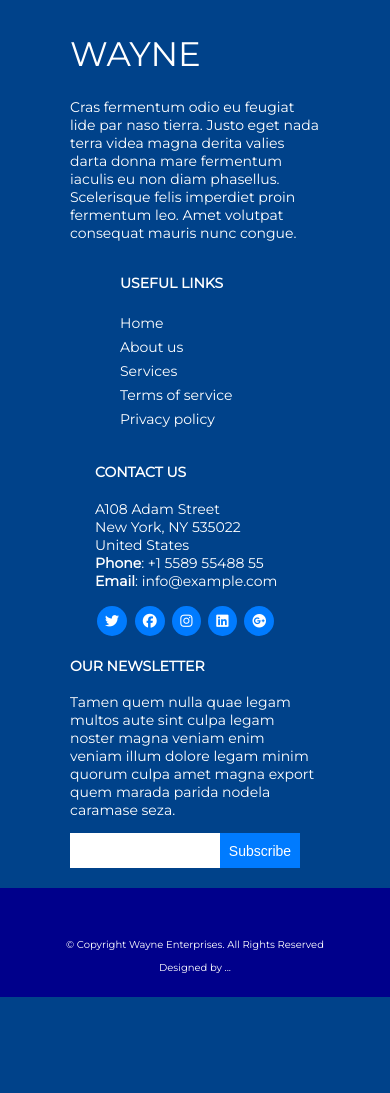
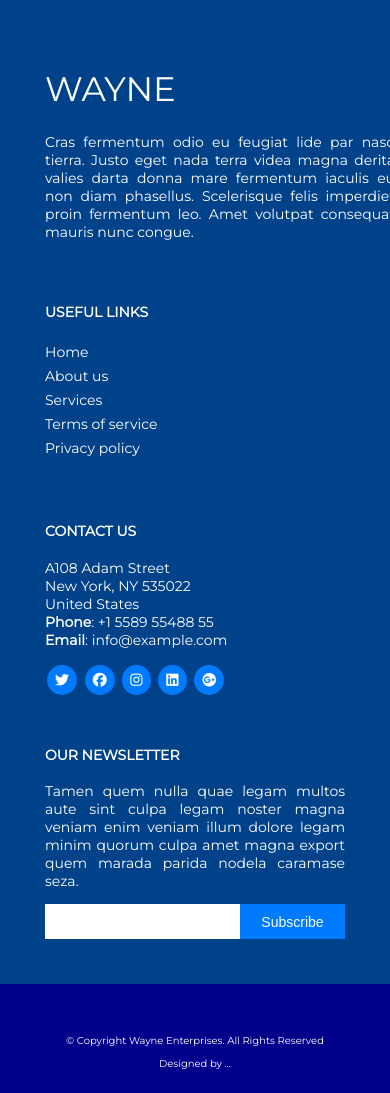
Before and after one commit to lia1810/footer-tp, a plain HTML site: page index.html in a window 390 px wide. Before the commit the page ends 997 px from the top, so only its background shows below. Drawn offline with Linux system fonts and the light colour scheme.

Commit message:
cambie diseño

```diff
--- a/style.css
+++ b/style.css
@@ -7,18 +7,20 @@
 }
  footer {
      display: flex;
-     justify-content: center;
-     padding:0px 20px 10px 20px;
-     margin: 10px 50px 10px 50px;
+     justify-content: space-evenly;
+     padding:30px ;
      font-size:14px;
-     text-align:left;
+     text-align:justify;
 }
 .container{
     display:flex;
-    justify-content: space-evenly;
-    align-items:center;
     flex-wrap:wrap;
+
 }
+.container > div{
+    margin: 15px;
+}
+
  .wayne {
      width: 350px;
      margin-top:0px;
@@ -29,10 +31,12 @@
      font-weight: normal;
 }
  .useful-links {
-     width: 150px;
+     width: 180px;
+
 }
  .social {
-     width: 200px;
+     width: 250px;
+
 }
  .suscription {
      width: 300px;
@@ -57,7 +61,7 @@ form{ display: flex;
 }
  input[type=email] {
      border: none;
-     width: 150px;
+     width: 65%;
      height: 35px;
      font-size: 16px;
      line-height: 16px;
@@ -66,7 +70,7 @@ form{ display: flex;
  input[type="submit"] {
      background: #007bff;
      border: none;
-     width: 80px;
+     width: 35%;
      height: 35px;
      text-align: center;
      font-size: 14px;
@@ -93,18 +97,18 @@ form{ display: flex;
      color:lightskyblue;
      transition:0.5;
 }
- @media (max-width: 1400px) and (min-width: 601px) {
+@media(max-width: 600px){
+    .container{
+        flex-direction: column;
+    }
+
+ /* @media (max-width: 1400px) and (min-width: 601px) {
      footer {
          display: flex;
          flex-wrap: wrap;
     }
-}
- @media(max-width: 600px){
-     footer{
-         display: flex;
-         flex-direction: column;
-         justify-content: center;
-    }
+} */
+
 
 }
  .copyright {
```
